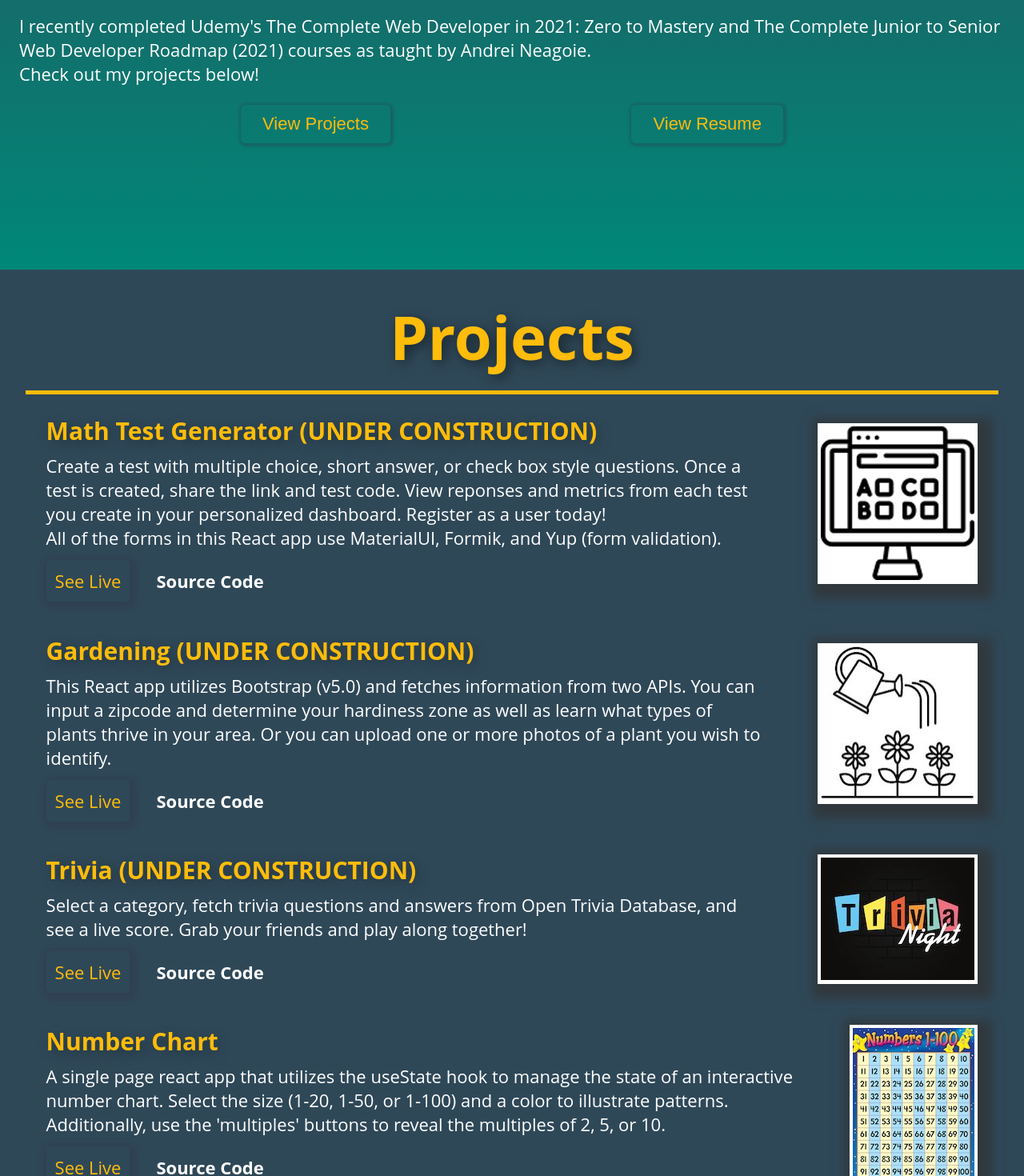
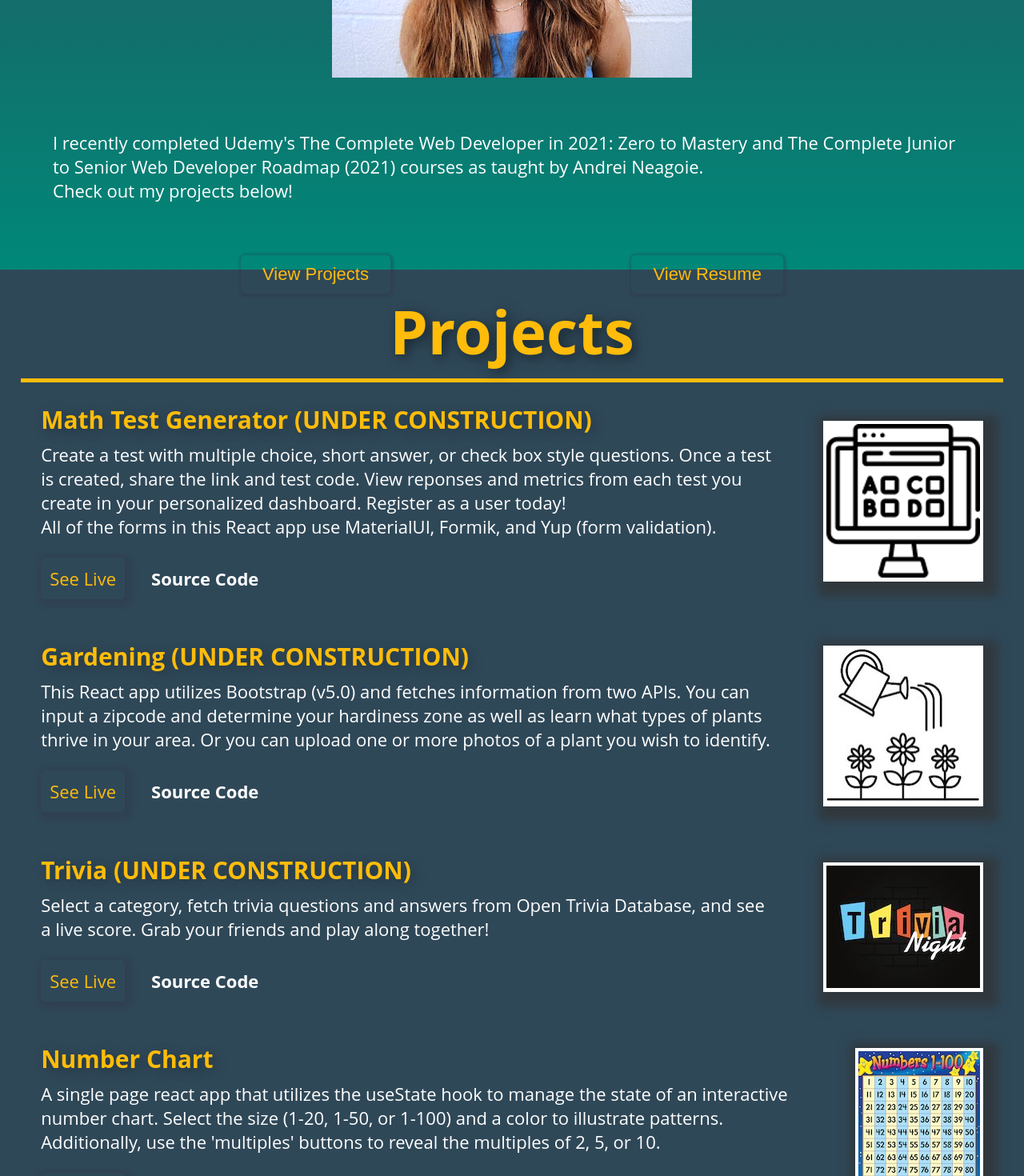
Before and after one commit to tabbathacrouch/Portfolio, a React (Create React App) app: page / in a window 1280 px wide. Shown: the part 1340-2810 px from the top of the page at 80% size. Built offline with nearby package versions, Linux system fonts and the light colour scheme.

Commit message:
adjust spacing

```diff
--- a/src/components/About/About.css
+++ b/src/components/About/About.css
@@ -1,4 +1,4 @@
-#about {
+.about {
   height: 100vh;
   background: linear-gradient(0deg, #008878 0%, #2f4858 100%);
   display: flex;
@@ -7,7 +7,7 @@
 }
 
 .section-title {
-  margin: 3vh;
+  margin: 1em;
   font-weight: 700;
   color: #ffbc0a;
   font-size: 76px;
@@ -28,12 +28,12 @@
 .about-info-text {
   color: #fff;
   font-size: 22px;
-  padding: 3vh;
+  padding: 3em;
 }
-
 .buttons {
   display: flex;
   justify-content: space-evenly;
+  margin-bottom: 1em;
 }
 
 .about-btn {
--- a/src/components/About/About.js
+++ b/src/components/About/About.js
@@ -8,7 +8,7 @@ import "./About.css";
 
 function About() {
   return (
-    <div id="about">
+    <div className="about">
       <div className="section-title">About me</div>
       <div className="about-container">
         <img
--- a/src/components/Projects/Projects.css
+++ b/src/components/Projects/Projects.css
@@ -1,7 +1,7 @@
 #projects {
   align-items: center;
   background: #2f4858;
-  padding: 2em;
+  padding: 2vw;
 }
 
 .projects-sectionTitle {
@@ -11,7 +11,7 @@
   text-align: center;
   text-shadow: 4px 4px 16px rgba(0, 0, 0, 0.5);
   border-bottom: 5px solid #ffbc0a;
-  padding-bottom: 1rem;
+  padding-bottom: 1vh;
 }
 
 .projects-container {
@@ -22,12 +22,13 @@
 .row {
   display: flex;
   padding: 2vw;
+  justify-content: space-between;
 }
 
 .project-text {
   text-align: left;
   color: #fff;
-  font-size: 1.5vw;
+  font-size: 1.5em;
 }
 
 .project-title {
@@ -71,6 +72,12 @@
 .see-live:hover {
   background-color: rgba(169, 169, 169, 0.3);
   transition: 200ms all ease-in-out;
+}
+
+.project-buttons {
+  display: flex;
+  align-items: center;
+  justify-content: flex-start;
 }
 
 .source-code:link,
--- a/src/components/Projects/Projects.js
+++ b/src/components/Projects/Projects.js
@@ -16,16 +16,16 @@ function Projects() {
             <div className="project-title">
               Math Test Generator (UNDER CONSTRUCTION)
             </div>
-            <div>
+
             <div className="project-info">
               Create a test with multiple choice, short answer, or check box
               style questions. Once a test is created, share the link and test
-                code. View reponses and metrics from each test you create in
-                your personalized dashboard. Register as a user today! <br />
-                All of the forms in this React app use MaterialUI, Formik, and
-                Yup (form validation).
+              code. View reponses and metrics from each test you create in your
+              personalized dashboard. Register as a user today! <br />
+              All of the forms in this React app use MaterialUI, Formik, and Yup
+              (form validation).
             </div>
-            </div>
+            <div className="project-buttons">
               <a
                 className="see-live"
                 href="https://math-test-maker.herokuapp.com/register"
@@ -42,6 +42,7 @@ function Projects() {
               >
                 Source Code
               </a>
+            </div>
           </div>
 
           <div className="card" onMouseOver={CardTilt}>
@@ -64,7 +65,7 @@ function Projects() {
         <div className="row">
           <div className="project-text">
             <div className="project-title">Gardening (UNDER CONSTRUCTION)</div>
-            <div>
+
             <div className="project-info">
               This React app utilizes Bootstrap (v5.0) and fetches information
               from two APIs. You can input a zipcode and determine your
@@ -72,7 +73,7 @@ function Projects() {
               your area. Or you can upload one or more photos of a plant you
               wish to identify.
             </div>
-            </div>
+            <div className="project-buttons">
               <a
                 className="see-live"
                 href="https://gardening-react-app.herokuapp.com/"
@@ -89,6 +90,7 @@ function Projects() {
               >
                 Source Code
               </a>
+            </div>
           </div>
 
           <div className="card" onMouseOver={CardTilt}>
@@ -111,16 +113,15 @@ function Projects() {
         <div className="row">
           <div className="project-text">
             <div className="project-title">Trivia (UNDER CONSTRUCTION)</div>
-            <div>
+
             <div className="project-info">
               Select a category, fetch trivia questions and answers from{" "}
               <a href="https://opentdb.com/api_config.php">
                 Open Trivia Database
               </a>
-                , and see a live score. Grab your friends and play along
-                together!
+              , and see a live score. Grab your friends and play along together!
             </div>
-            </div>
+            <div className="project-buttons">
               <a
                 className="see-live"
                 href="https://trivia-67600.herokuapp.com/"
@@ -137,6 +138,7 @@ function Projects() {
               >
                 Source Code
               </a>
+            </div>
           </div>
           <div className="card" onMouseOver={CardTilt}>
             <a
@@ -158,15 +160,15 @@ function Projects() {
         <div className="row">
           <div className="project-text">
             <div className="project-title">Number Chart</div>
-            <div>
+
             <div className="project-info">
-                A single page react app that utilizes the useState hook to
-                manage the state of an interactive number chart. Select the size
-                (1-20, 1-50, or 1-100) and a color to illustrate patterns.
-                Additionally, use the 'multiples' buttons to reveal the
-                multiples of 2, 5, or 10.
+              A single page react app that utilizes the useState hook to manage
+              the state of an interactive number chart. Select the size (1-20,
+              1-50, or 1-100) and a color to illustrate patterns. Additionally,
+              use the 'multiples' buttons to reveal the multiples of 2, 5, or
+              10.
             </div>
-            </div>
+            <div className="project-buttons">
               <a
                 className="see-live"
                 href="https://number-chart-59060.herokuapp.com/"
@@ -183,6 +185,7 @@ function Projects() {
               >
                 Source Code
               </a>
+            </div>
           </div>
           <div className="card" onMouseOver={CardTilt}>
             <a
```
Lines whose indentation alone changed are shown as unchanged.
